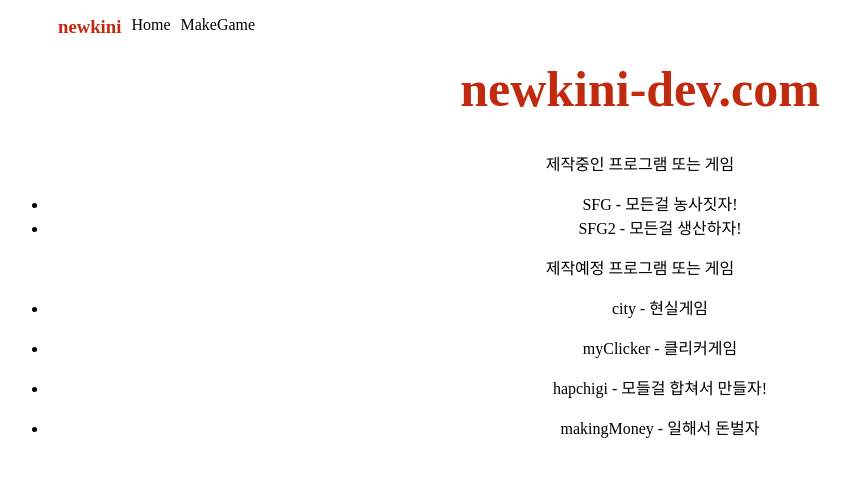
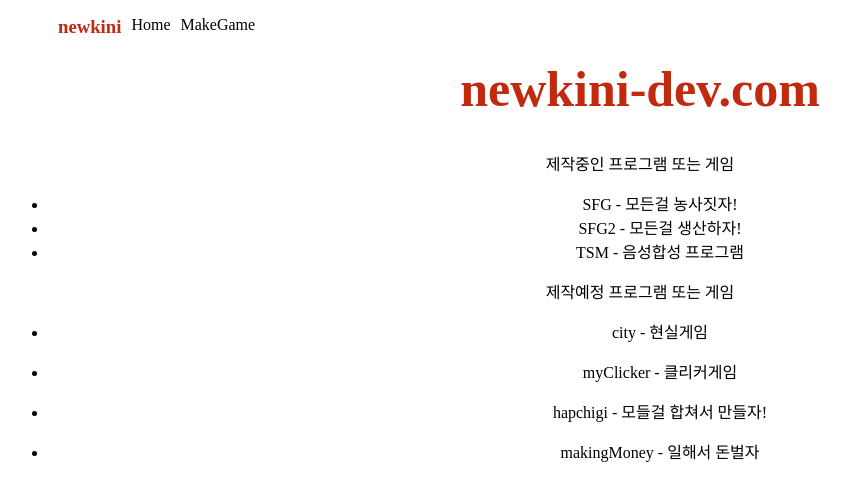
Before and after one commit to newkincode/site, a SvelteKit app: page /makegame in a window 1280 px wide. Shown: the top 500 px of the page, without its empty margins (0-850 px from the left). Built offline with nearby package versions, Linux system fonts and the light colour scheme; a web font is replaced by a local one.

Commit message:
no message

```diff
--- a/src/routes/makegame/+page.svelte
+++ b/src/routes/makegame/+page.svelte
@@ -11,6 +11,7 @@
 <ul>
     <li><a href="/sfg">SFG - 모든걸 농사짓자!</a></li>
     <li><a href="/sfg2">SFG2 - 모든걸 생산하자!</a></li>
+    <li><a href="https://github.com/newkincode/TtsSongMaker">TSM - 음성합성 프로그램</a></li>
 </ul>
 <p>제작예정 프로그램 또는 게임</p>
 <ul>
--- a/src/routes/styles.css
+++ b/src/routes/styles.css
@@ -44,3 +44,10 @@ button:hover{
     background-color:  #c22a0f;
     color: #ffffff;
 }
+ul{
+    text-align: center;
+}
+::selection {
+    background-color: #c22a0f;
+    color: white;
+}
```
Also changed, not shown: 1 other file (tests, documents, lock files or other folders).
